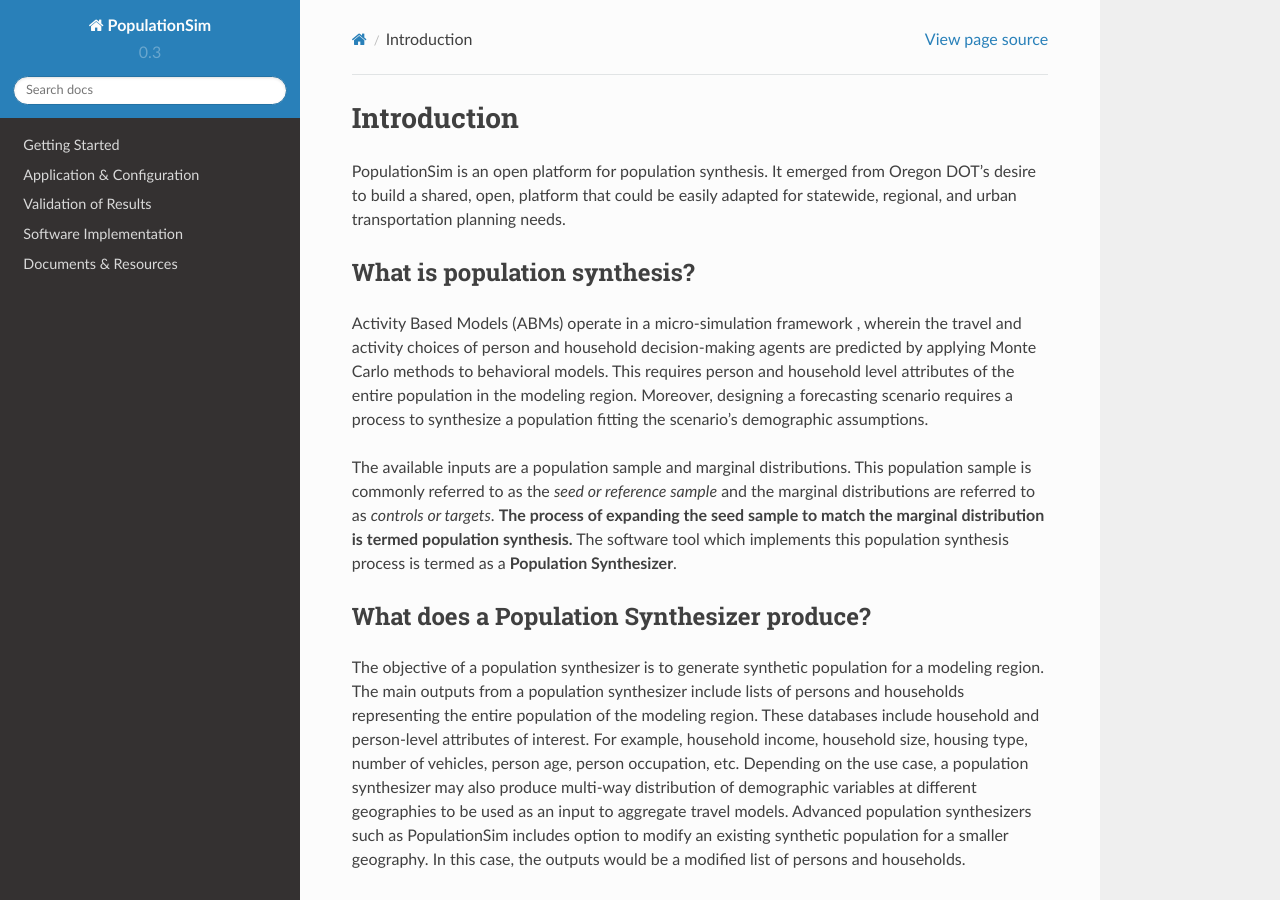
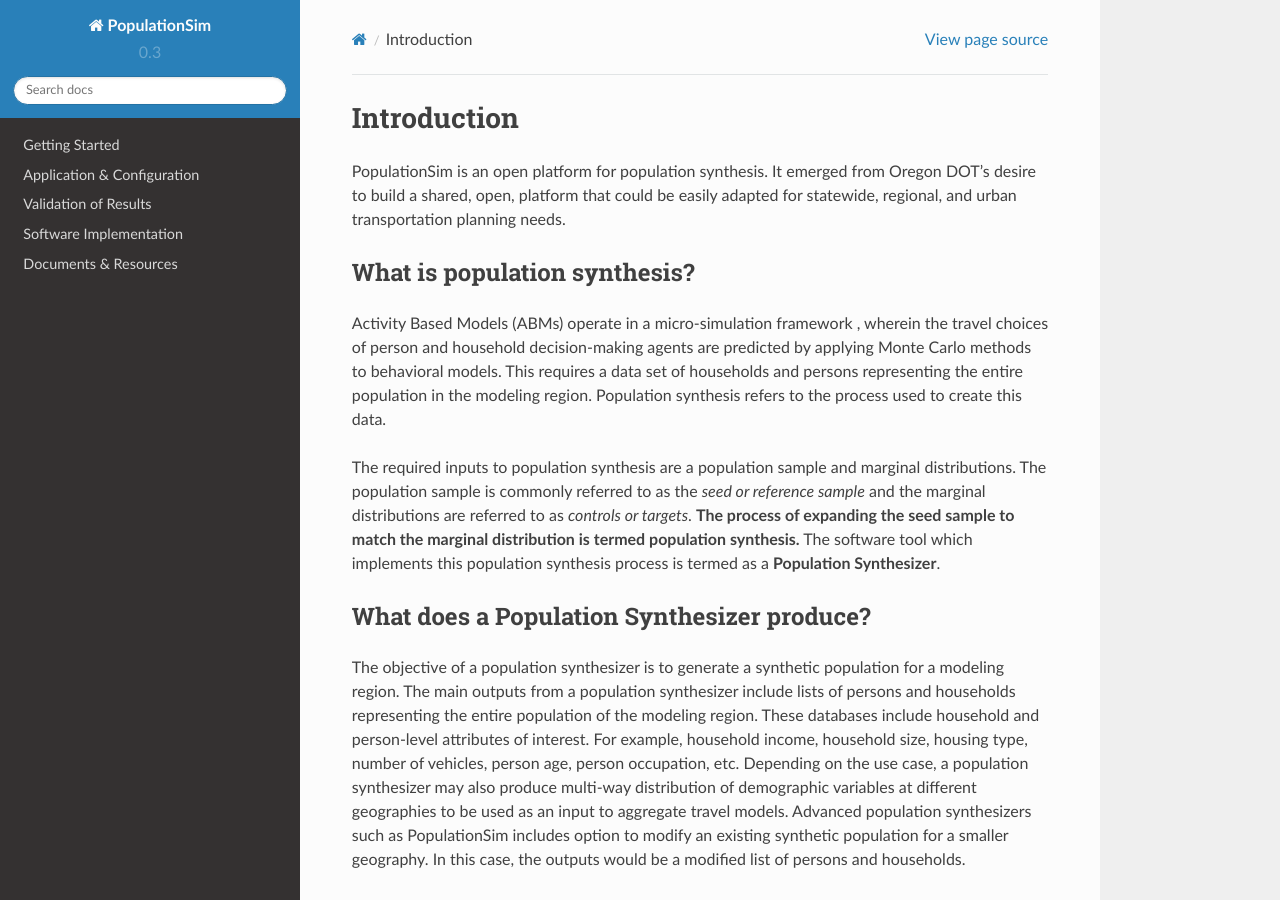
Before and after one commit to ActivitySim/populationsim, a Sphinx documentation site: the page built from docs/index.rst, in a window 1280 px wide and 900 px high. Built offline with Sphinx 7.4.7 and the Read the Docs theme 2.0.0, drawn with Linux system fonts in a browser that asks for light colours.

Commit message:
Update index.rst

```diff
--- a/docs/index.rst
+++ b/docs/index.rst
@@ -11,21 +11,17 @@
 
 What is population synthesis?
 -----------------------------
-Activity Based Models (ABMs) operate in a micro-simulation framework , wherein the travel and activity
-choices of person and household decision-making agents are predicted by applying Monte Carlo methods to
-behavioral models. This requires person and household level attributes of the entire population
-in the modeling region. Moreover, designing a forecasting scenario requires a process to synthesize
-a population fitting the scenario’s demographic assumptions.
+Activity Based Models (ABMs) operate in a micro-simulation framework , wherein the travel choices of person and household decision-making agents are predicted by applying Monte Carlo methods to behavioral models. This requires a data set of households and persons representing the entire population in the modeling region. Population synthesis refers to the process used to create this data.
 
-The available inputs are a population sample and marginal distributions. This population sample is
-commonly referred to as the *seed or reference sample* and the marginal distributions are referred to
+The required inputs to population synthesis are a population sample and marginal distributions. The population
+sample is commonly referred to as the *seed or reference sample* and the marginal distributions are referred to
 as *controls or targets*. **The process of expanding the seed sample to match the marginal distribution
 is termed population synthesis.** The software tool which implements this population synthesis process
 is termed as a **Population Synthesizer**.
 
 What does a Population Synthesizer produce?
 -------------------------------------------
-The objective of a population synthesizer is to generate synthetic population for
+The objective of a population synthesizer is to generate a synthetic population for
 a modeling region. The main outputs from a population synthesizer include lists of persons and households
 representing the entire population of the modeling region. These databases include household and person-level
 attributes of interest. For example, household income, household size, housing type, number of vehicles,
```
